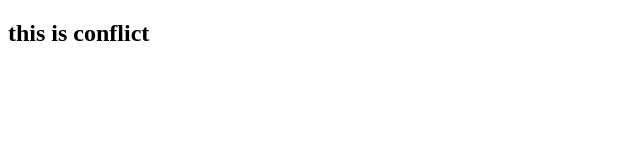
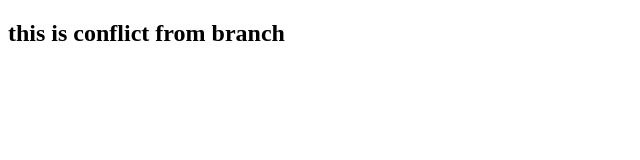
Before and after one commit to quachthekiet/Demo, a plain HTML site: page index.html in a window 1280 px wide. Shown: the whole page, without its empty margins (0-640 px from the left). Drawn offline with Linux system fonts and the light colour scheme.

Commit message:
create conflict from branch

```diff
--- a/index.html
+++ b/index.html
@@ -6,7 +6,6 @@
     <title>Document</title>
 </head>
 <body>
-
-    <h2>this is conflict</h2>
+    <h2>this is conflict from branch</h2>
 </body>
 </html>
```
